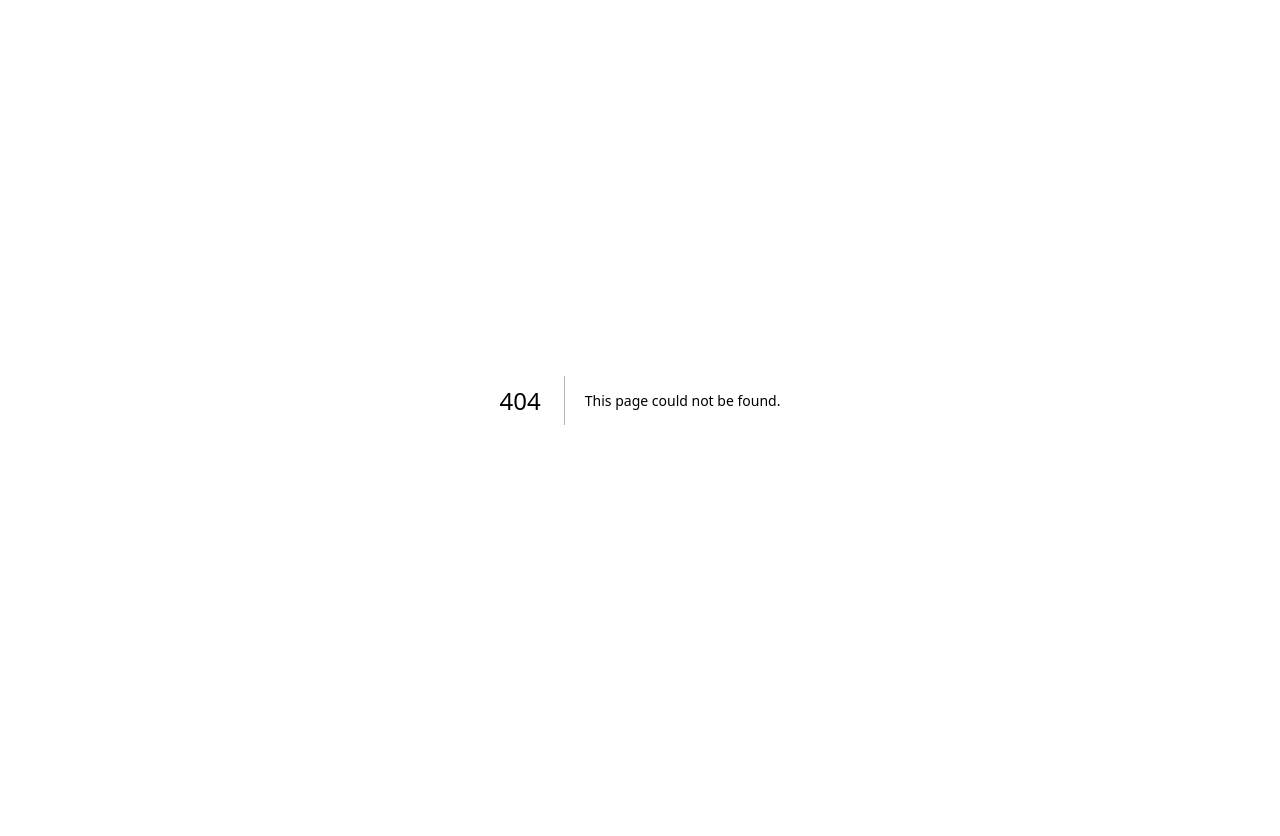
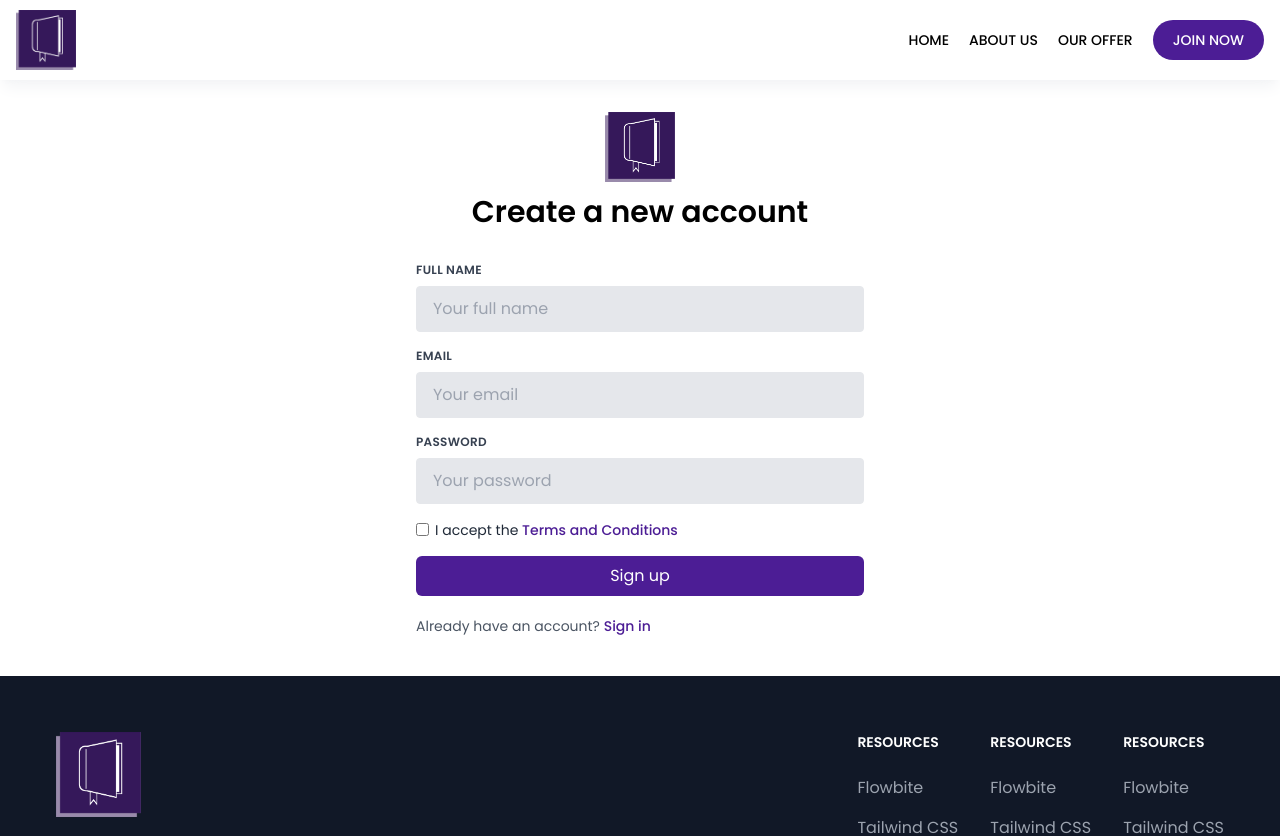
Before and after one commit to scribium/scribium, a Next.js app in the folder apps/web/: page /sign-up in a window 1280 px wide. Before the commit this address had no page. Shown: the top 836 px of the page. Before the commit the page ends 800 px from the top, so only its background shows below. Built offline with nearby package versions, Linux system fonts and the light colour scheme.

Commit message:
feat(web): add entry form

```diff
--- /dev/null
+++ b/apps/web/app/(main)/(entry)/EntryForm.tsx
@@ -0,0 +1,45 @@
+import Link from 'next/link';
+
+import { Button } from 'components/Button';
+
+import type { FormHTMLAttributes, ReactNode } from 'react';
+
+type Props = Readonly<{
+	buttonText: string;
+	helperText?: {
+		title: string;
+		linkTitle: string;
+		linkPath: string;
+	};
+	children: ReactNode;
+}> &
+	FormHTMLAttributes<HTMLFormElement>;
+
+export const EntryForm = ({
+	buttonText,
+	helperText,
+	children,
+	...rest
+}: Props) => (
+	<form
+		className="flex flex-col gap-y-4 mx-auto mt-8 w-full sm:max-w-md"
+		{...rest}
+	>
+		{children}
+		<Button>{buttonText}</Button>
+		{helperText && (
+			<span className="text-gray-600 text-sm mt-1">
+				{helperText.title}{' '}
+				<Link href={helperText.linkPath} className="text-primary">
+					{helperText.linkTitle}
+				</Link>
+			</span>
+		)}
+	</form>
+);
+
+const Group = ({ children }: { children: ReactNode }) => (
+	<div className="flex justify-between text-sm">{children}</div>
+);
+
+EntryForm.Group = Group;
--- /dev/null
+++ b/apps/web/app/(main)/(entry)/PageTitle.tsx
@@ -0,0 +1,3 @@
+export const PageTitle = ({ title }: { title: string }) => (
+	<span className="block mt-3 text-3xl text-center font-bold">{title}</span>
+);
--- /dev/null
+++ b/apps/web/app/(main)/(entry)/layout.tsx
@@ -0,0 +1,15 @@
+import Image from 'next/image';
+import logo from 'public/logo.png';
+
+import type { ReactNode } from 'react';
+
+export default function EntryLayout({ children }: { children: ReactNode }) {
+	return (
+		<div className="flex flex-col items-center">
+			<Image src={logo} alt="Scribium logo" width={70} />
+
+			{/* TODO: remove w-full if findDOMNode becomes availble https://beta.nextjs.org/docs/routing/linking-and-navigating#focus-and-scroll-management */}
+			<div className="w-full">{children}</div>
+		</div>
+	);
+}
--- /dev/null
+++ b/apps/web/app/(main)/(entry)/sign-in/page.tsx
@@ -0,0 +1,32 @@
+import Link from 'next/link';
+
+import { Input } from 'components/Input';
+import { EntryForm } from '../EntryForm';
+import { PageTitle } from '../PageTitle';
+import { Checkbox } from 'components/Checkbox';
+
+export default function LoginPage() {
+	return (
+		<>
+			<PageTitle title="Sign in to your account" />
+			<EntryForm
+				buttonText="Sign in"
+				helperText={{
+					title: "Don't have an account yet?",
+					linkTitle: 'Sign up',
+					linkPath: '/sign-up',
+				}}
+			>
+				<Input type="email" label="email" placeholder="Your email" />
+				<Input type="password" label="password" placeholder="Your password" />
+
+				<EntryForm.Group>
+					<Checkbox label="Remember me" />
+					<Link href="#" className="text-primary">
+						Forgot password?
+					</Link>
+				</EntryForm.Group>
+			</EntryForm>
+		</>
+	);
+}
--- /dev/null
+++ b/apps/web/app/(main)/(entry)/sign-up/page.tsx
@@ -0,0 +1,39 @@
+import Link from 'next/link';
+
+import { Checkbox } from 'components/Checkbox';
+import { Input } from 'components/Input';
+import { EntryForm } from '../EntryForm';
+import { PageTitle } from '../PageTitle';
+
+export default function SignUpPage() {
+	return (
+		<>
+			<PageTitle title="Create a new account" />
+			<EntryForm
+				buttonText="Sign up"
+				helperText={{
+					title: 'Already have an account?',
+					linkTitle: 'Sign in',
+					linkPath: '/sign-in',
+				}}
+			>
+				<Input type="text" label="full name" placeholder="Your full name" />
+				<Input type="email" label="email" placeholder="Your email" />
+				<Input type="password" label="password" placeholder="Your password" />
+
+				<EntryForm.Group>
+					<Checkbox
+						label={
+							<span>
+								I accept the{' '}
+								<Link href="#" className="text-primary">
+									Terms and Conditions
+								</Link>
+							</span>
+						}
+					/>
+				</EntryForm.Group>
+			</EntryForm>
+		</>
+	);
+}
--- a/apps/web/app/(main)/Header.tsx
+++ b/apps/web/app/(main)/Header.tsx
@@ -12,7 +12,7 @@ export const Header = () => (
 			<Link href="#">About us</Link>
 			<Link href="#">Our offer</Link>
 			<Link
-				href="#"
+				href="/sign-up"
 				className="bg-primary text-white font-medium px-5 py-2.5 rounded-full"
 			>
 				Join now
--- a/apps/web/package.json
+++ b/apps/web/package.json
@@ -13,7 +13,8 @@
 		"next": "13.0.3",
 		"react": "18.2.0",
 		"react-dom": "18.2.0",
-		"react-icons": "^4.6.0"
+		"react-icons": "^4.6.0",
+		"tailwind-merge": "^1.8.0"
 	},
 	"devDependencies": {
 		"@types/node": "18.11.9",
```
Also changed, not shown: 1 other file (tests, documents, lock files or other folders).
